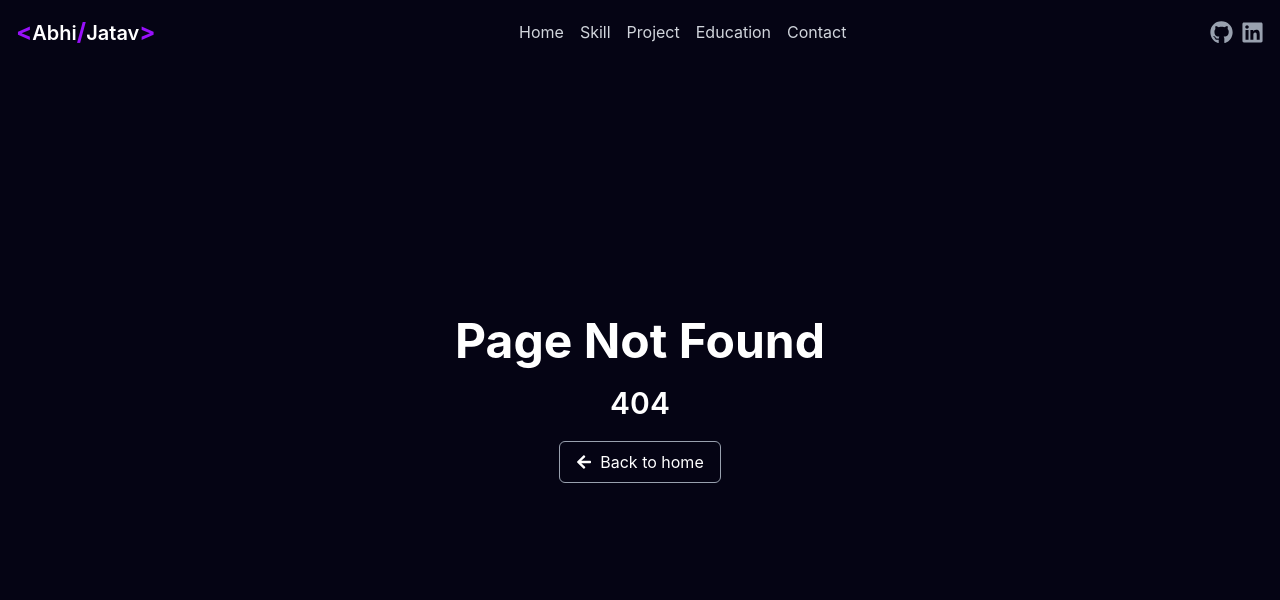
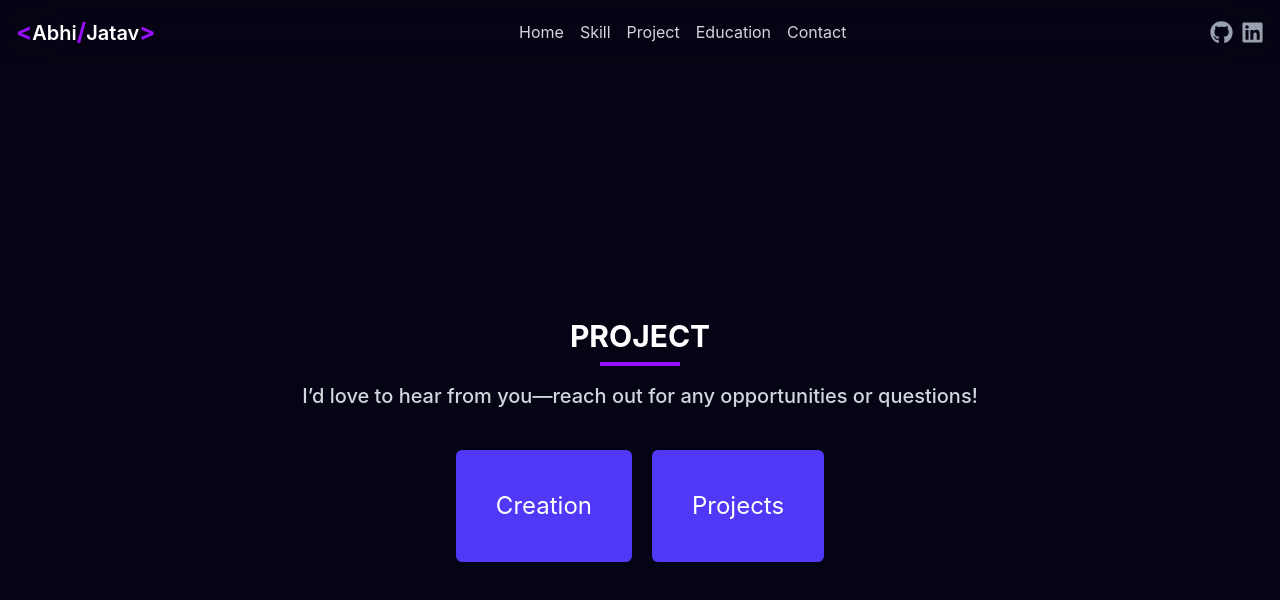
Before and after one commit to abhijatav77/portfolio, a React app in the folder frontend/: page /project/dashboard in a window 1280 px wide. Before the commit this address had no page. Shown: the top 600 px of the page. Built offline with nearby package versions, Linux system fonts and the light colour scheme; the HTML template or start-up script is replaced by a standard one.

Commit message:
Add the dashboard page

```diff
--- a/frontend/src/App.jsx
+++ b/frontend/src/App.jsx
@@ -6,6 +6,7 @@ import Create from './Project/Create'
 import NotFound from './pages/NotFound'
 import ShowProject from './Project/ShowProject'
 import Update from './Project/Update'
+import Dashboard from './pages/Dashboard'
 
 const App = () => {
   return (
@@ -13,6 +14,7 @@ const App = () => {
       <Navbar />
       <Routes>
         <Route path='/' element={<Home />} />
+        <Route path='/project/dashboard' element={<Dashboard />} />
         <Route path='/project/creation' element={<Create />} />
         <Route path='/project/show' element={<ShowProject />} />
         <Route path='/project/update/:id' element={<Update />} />
--- a/frontend/src/Home/Hero.jsx
+++ b/frontend/src/Home/Hero.jsx
@@ -20,7 +20,7 @@ const Hero = () => {
             </a>
             </div>
           </div>
-          <div className='md:w-[40%] w-full flex justify-center'>
+          <div className='md:w-[40%] w-full flex justify-center mt-20'>
             <div className='relative w-56 h-56 sm:w-64 sm:h-64 md:w-80 md:h-80 lg:w-96 lg:h-96 overflow-hidden'>
               <div
                 className='absolute inset-0 border-4 border-dashed border-white rounded-full animate-spin'
--- a/frontend/src/Project/ShowProject.jsx
+++ b/frontend/src/Project/ShowProject.jsx
@@ -36,7 +36,7 @@ const ShowProject = () => {
     }, [])
 
     return (
-        <div>
+        <div className='min-h-screen'>
             <div className='max-w-7xl mx-auto px-10 pt-20'>
                 <div className='flex items-center justify-center flex-col'>
                     <h1 className='text-3xl font-bold text-white'>
--- a/frontend/src/navigation/Navbar.jsx
+++ b/frontend/src/navigation/Navbar.jsx
@@ -1,14 +1,16 @@
-import React from 'react'
-import { FaGithub, FaLinkedin } from 'react-icons/fa'
+import React, { useState } from 'react'
+import { FaGithub, FaHamburger, FaLinkedin } from 'react-icons/fa'
 import { Link } from 'react-router-dom'
 
 const Navbar = () => {
+  const [isOpen, setIsOpen] = useState(false)
+
   const handleScroll = (id) => {
     const section = document.getElementById(id)
     section?.scrollIntoView({ behavior: 'smooth' })
   }
   return (
-    <nav className='fixed top-0 left-0 w-full backdrop-blur-2xl z-10 bg-[#050414]'>
+    <nav className='fixed top-0 left-0 w-full backdrop-blur-2xl z-10'>
       <div className='max-w-7xl mx-auto flex justify-between items-center p-4'>
         <Link to={"/"} className='text-white font-semibold text-xl'>
           <span className='text-purple-600 font-bold text-2xl'>{"<"}</span>
@@ -36,7 +38,7 @@ const Navbar = () => {
           </li>
         </ul>
 
-        <div className='flex gap-2 text-gray-400'>
+        <div className='hidden md:flex gap-2 text-gray-400'>
           <a href={'https://github.com/abhijatav77'} target='_blank'>
             <FaGithub size={23} className='cursor-pointer hover:text-white duration-300' />
           </a>
@@ -44,7 +46,23 @@ const Navbar = () => {
             <FaLinkedin size={23} className='cursor-pointer hover:text-white duration-300' />
           </a>
         </div>
+        <div className='md:hidden'>
+          <FaHamburger
+            className='text-white cursor-pointer'
+            onClick={() => setIsOpen(!isOpen)}
+          />
+        </div>
       </div>
+      {isOpen && (
+        <ul className='md:hidden absolute right-2 p-5 rounded-md text-center gap-4 bg-gray-300 text-black font-semibold space-y-4'>
+          <li onClick={() => handleScroll("home")} className='border-b w-full pb-2'>Home</li>
+          <li onClick={() => handleScroll("skill")} className='border-b w-full pb-2'>Skill</li>
+          <li onClick={() => handleScroll("project")} className='border-b w-full pb-2'>Project</li>
+          <li onClick={() => handleScroll("education")} className='border-b w-full pb-2'>Education</li>
+          <li onClick={() => handleScroll("contact")} className='border-b w-full pb-2'>Contact</li>
+          <Link to={"/project/dashboard"} className='bg-blue-600 text-white px-4 py-1 rounded-md'>Login</Link>
+        </ul>
+      )}
     </nav>
   )
 }
--- /dev/null
+++ b/frontend/src/pages/Dashboard.jsx
@@ -0,0 +1,37 @@
+import axios from 'axios'
+import React, { useState } from 'react'
+import toast from 'react-hot-toast'
+import { BACKEND_URL } from '../utils/Utils'
+import { Link } from 'react-router-dom'
+
+const Dashboard = () => {
+  return (
+    <div className='min-h-screen flex items-center justify-center pt-20'>
+      <div className='max-w-7xl mx-auto px-10'>
+        <div className='flex items-center justify-center flex-col'>
+          <h1 className='text-3xl font-bold text-white'>
+            PROJECT
+          </h1>
+          <div className='w-20 h-1 bg-purple-600 mt-2'></div>
+          <p className='text-gray-300 font-medium text-xl text-center mt-4'>I’d love to hear from you—reach out for any opportunities or questions!</p>
+        </div>
+        <div className='mt-10'>
+            <div className='flex justify-center items-center flex-wrap gap-5'>
+                <div className='bg-indigo-600 p-10 rounded-md hover:scale-[1.02] duration-200'>
+                    <Link to={'/project/creation'} className='text-white text-2xl'>
+                        Creation
+                    </Link>
+                </div>
+                <div className='bg-indigo-600 p-10 rounded-md hover:scale-[1.02] duration-200'>
+                    <Link to={'/project/show'} className='text-white text-2xl'>
+                        Projects
+                    </Link>
+                </div>
+            </div>
+        </div>
+      </div>
+    </div>
+  )
+}
+
+export default Dashboard
```
